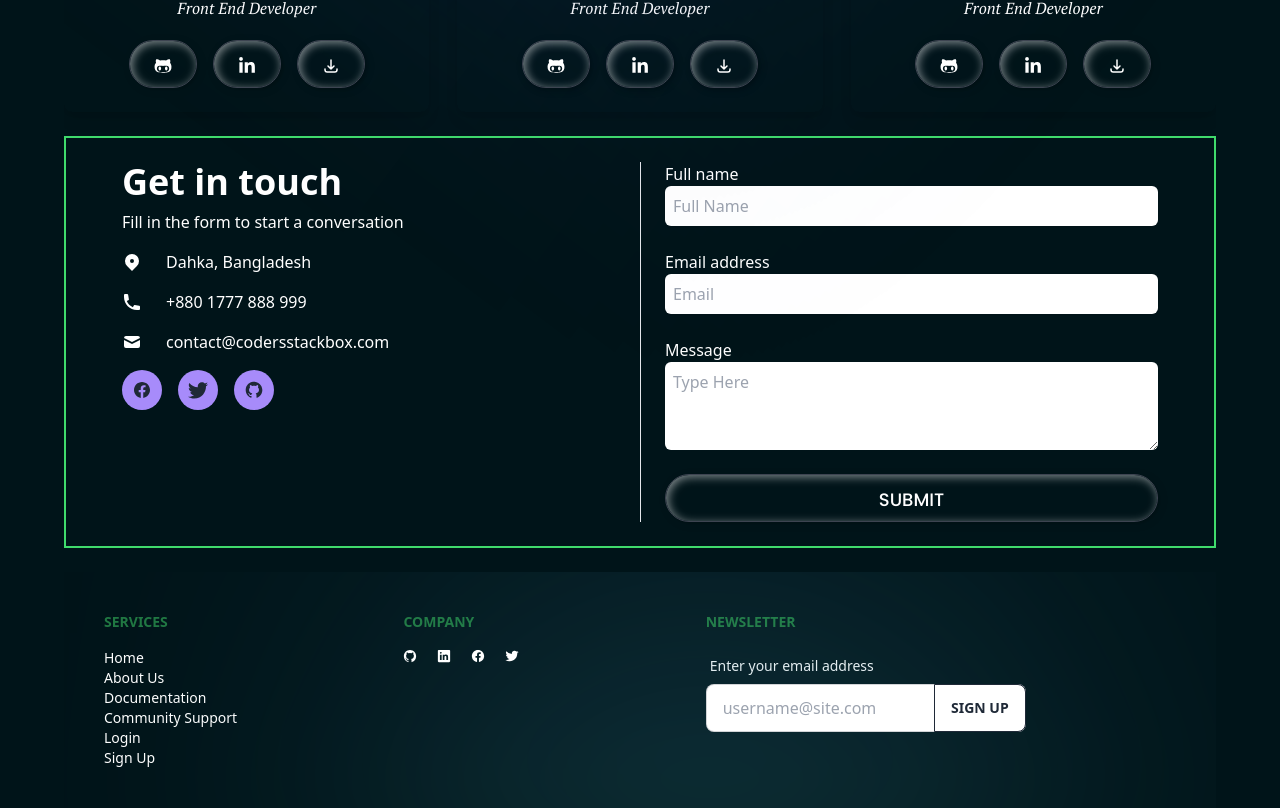
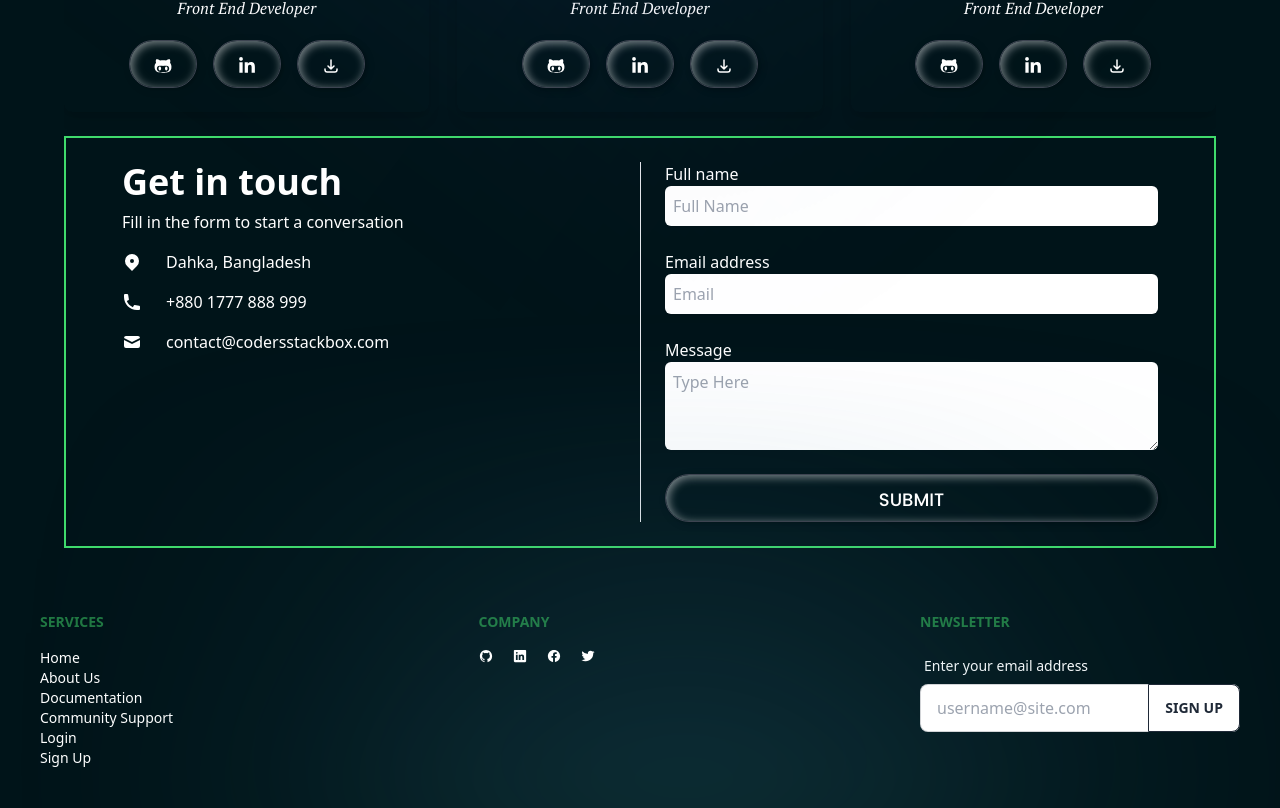
Before and after one commit to 1Md-Rakibul-Islam/coders-stackbox-client, a React (Create React App) app: page / in a window 1280 px wide. Shown: the part 2874-3682 px from the top of the page. Built offline with nearby package versions, Linux system fonts and the light colour scheme.

Commit message:
layout modified

```diff
--- a/src/Layout/Main.js
+++ b/src/Layout/Main.js
@@ -8,16 +8,12 @@ const Main = () => {
   return (
     <div>
       <Navbar />
-      <div className={` ${styles.flexCenter}`}>
-        <div className={`${styles.boxWidth}`}>
-        </div>
-      </div>
       <div className={` ${styles.paddingX} ${styles.flexCenter}`}>
         <div className={`${styles.boxWidth}`}>
           <Outlet />
-          <Footer />
         </div>
       </div>
+          <Footer />
     </div>
   );
 };
--- a/src/Pages/Home/ConactUs/ContactUs.js
+++ b/src/Pages/Home/ConactUs/ContactUs.js
@@ -1,6 +1,5 @@
 import React from "react";
 import { useForm } from "react-hook-form";
-import { Link } from "react-router-dom";
 import Button from "../../../components/Buttons/Button";
 
 const ContactUs = () => {
@@ -62,53 +61,6 @@ const ContactUs = () => {
                 </svg>
                 <span className="text-white">contact@codersstackbox.com</span>
               </p>
-              <div className="flex justify-start pt-4 space-x-4 lg:pt-0 lg:col-end-13">
-                <Link
-                  rel="noopener noreferrer"
-                  href="#"
-                  title="Facebook"
-                  className="flex items-center justify-center w-8 h-8 rounded-full sm:w-10 sm:h-10 bg-violet-400 dark:text-gray-900"
-                >
-                  <svg
-                    xmlns="http://www.w3.org/2000/svg"
-                    fill="currentColor"
-                    viewBox="0 0 32 32"
-                    className="w-4 h-4"
-                  >
-                    <path d="M32 16c0-8.839-7.167-16-16-16-8.839 0-16 7.161-16 16 0 7.984 5.849 14.604 13.5 15.803v-11.177h-4.063v-4.625h4.063v-3.527c0-4.009 2.385-6.223 6.041-6.223 1.751 0 3.584 0.312 3.584 0.312v3.937h-2.021c-1.984 0-2.604 1.235-2.604 2.5v3h4.437l-0.713 4.625h-3.724v11.177c7.645-1.199 13.5-7.819 13.5-15.803z"></path>
-                  </svg>
-                </Link>
-                <Link
-                  rel="noopener noreferrer"
-                  href="#"
-                  title="Twitter"
-                  className="flex items-center justify-center w-10 h-10 rounded-full bg-violet-400 dark:text-gray-900"
-                >
-                  <svg
-                    xmlns="http://www.w3.org/2000/svg"
-                    viewBox="0 0 50 50"
-                    fill="currentColor"
-                    className="w-5 h-5"
-                  >
-                    <path d="M 50.0625 10.4375 C 48.214844 11.257813 46.234375 11.808594 44.152344 12.058594 C 46.277344 10.785156 47.910156 8.769531 48.675781 6.371094 C 46.691406 7.546875 44.484375 8.402344 42.144531 8.863281 C 40.269531 6.863281 37.597656 5.617188 34.640625 5.617188 C 28.960938 5.617188 24.355469 10.21875 24.355469 15.898438 C 24.355469 16.703125 24.449219 17.488281 24.625 18.242188 C 16.078125 17.8125 8.503906 13.71875 3.429688 7.496094 C 2.542969 9.019531 2.039063 10.785156 2.039063 12.667969 C 2.039063 16.234375 3.851563 19.382813 6.613281 21.230469 C 4.925781 21.175781 3.339844 20.710938 1.953125 19.941406 C 1.953125 19.984375 1.953125 20.027344 1.953125 20.070313 C 1.953125 25.054688 5.5 29.207031 10.199219 30.15625 C 9.339844 30.390625 8.429688 30.515625 7.492188 30.515625 C 6.828125 30.515625 6.183594 30.453125 5.554688 30.328125 C 6.867188 34.410156 10.664063 37.390625 15.160156 37.472656 C 11.644531 40.230469 7.210938 41.871094 2.390625 41.871094 C 1.558594 41.871094 0.742188 41.824219 -0.0585938 41.726563 C 4.488281 44.648438 9.894531 46.347656 15.703125 46.347656 C 34.617188 46.347656 44.960938 30.679688 44.960938 17.09375 C 44.960938 16.648438 44.949219 16.199219 44.933594 15.761719 C 46.941406 14.3125 48.683594 12.5 50.0625 10.4375 Z"></path>
-                  </svg>
-                </Link>
-                <Link
-                  rel="noopener noreferrer"
-                  href="#"
-                  title="GitHub"
-                  className="flex items-center justify-center w-10 h-10 rounded-full bg-violet-400 dark:text-gray-900"
-                >
-                  <svg
-                    xmlns="http://www.w3.org/2000/svg"
-                    fill="currentColor"
-                    viewBox="0 0 24 24"
-                    className="w-5 h-5"
-                  >
-                    <path d="M10.9,2.1c-4.6,0.5-8.3,4.2-8.8,8.7c-0.5,4.7,2.2,8.9,6.3,10.5C8.7,21.4,9,21.2,9,20.8v-1.6c0,0-0.4,0.1-0.9,0.1 c-1.4,0-2-1.2-2.1-1.9c-0.1-0.4-0.3-0.7-0.6-1C5.1,16.3,5,16.3,5,16.2C5,16,5.3,16,5.4,16c0.6,0,1.1,0.7,1.3,1c0.5,0.8,1.1,1,1.4,1 c0.4,0,0.7-0.1,0.9-0.2c0.1-0.7,0.4-1.4,1-1.8c-2.3-0.5-4-1.8-4-4c0-1.1,0.5-2.2,1.2-3C7.1,8.8,7,8.3,7,7.6C7,7.2,7,6.6,7.3,6 c0,0,1.4,0,2.8,1.3C10.6,7.1,11.3,7,12,7s1.4,0.1,2,0.3C15.3,6,16.8,6,16.8,6C17,6.6,17,7.2,17,7.6c0,0.8-0.1,1.2-0.2,1.4 c0.7,0.8,1.2,1.8,1.2,3c0,2.2-1.7,3.5-4,4c0.6,0.5,1,1.4,1,2.3v2.6c0,0.3,0.3,0.6,0.7,0.5c3.7-1.5,6.3-5.1,6.3-9.3 C22,6.1,16.9,1.4,10.9,2.1z"></path>
-                  </svg>
-                </Link>
-              </div>
             </div>
           </div>
           <form
--- a/src/Pages/Shared/Footer/Footer.js
+++ b/src/Pages/Shared/Footer/Footer.js
@@ -1,11 +1,12 @@
 /* eslint-disable jsx-a11y/anchor-is-valid */
 import React from 'react';
 import { Link } from 'react-router-dom';
+import styles from '../../../style';
 
 const Footer = () => {
     return (
 
-            <footer className="footer p-10 text-white relative overflow-hidden">
+            <footer className={`${styles.boxWidth} mx-auto footer p-10 text-white relative flex justify-between `}>
             <div className="footer-gradient" />
                 <div>
                     <span className="footer-title text-secondary">Services</span>
```
